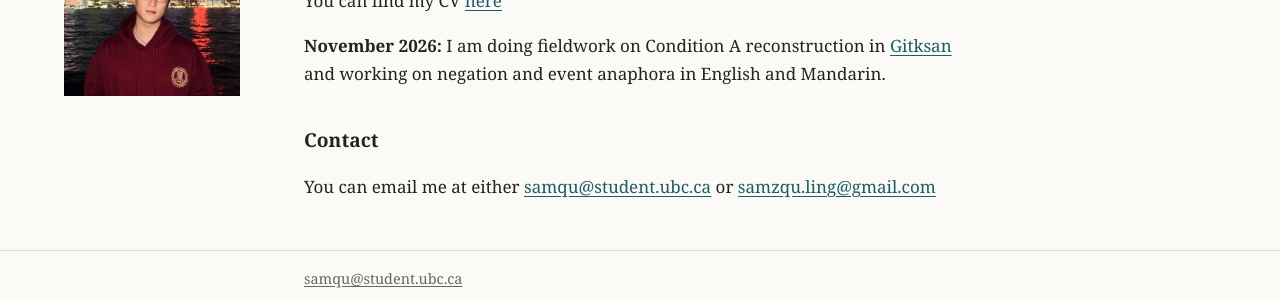
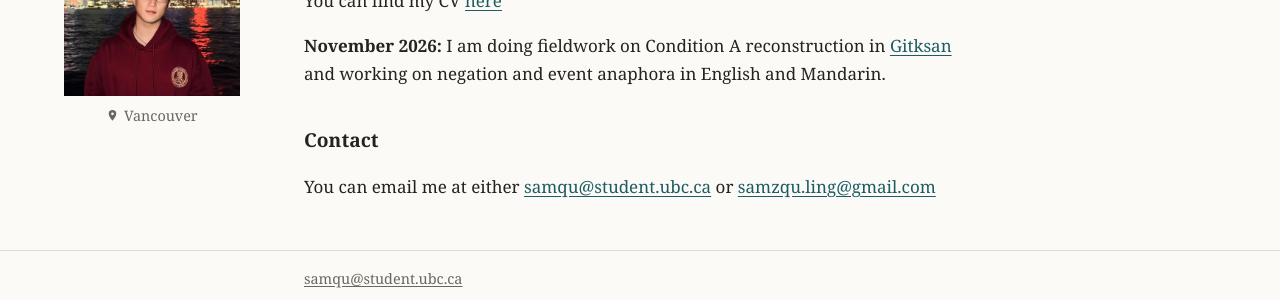
Before and after one commit to sam-z-qu/sam-z-qu.github.io, a Jekyll site: the page built from index.md, in a window 1280 px wide. Shown: the part 214-514 px from the top of the page. Built offline with Jekyll 4.4.1, drawn with Linux system fonts in a browser that asks for light colours.

Commit message:
Wrap site photo in a div and add location info

```diff
--- a/_layouts/default.html
+++ b/_layouts/default.html
@@ -16,7 +16,7 @@
       {% endfor %}
     </nav>
   </header>
-  {% if site.photo and page.url == "/" %}<img class="site-photo" src="{{ site.photo | relative_url }}" alt="Photo of {{ site.title }}">{% endif %}
+  {% if site.photo and page.url == "/" %}<div class="site-photo"><img src="{{ site.photo | relative_url }}" alt="Photo of {{ site.title }}"><div class="site-location"><svg viewBox="0 0 24 24" aria-hidden="true"><path d="M12 2a7 7 0 0 0-7 7c0 5 7 13 7 13s7-8 7-13a7 7 0 0 0-7-7zm0 9.5a2.5 2.5 0 1 1 0-5 2.5 2.5 0 0 1 0 5z"/></svg>Vancouver</div></div>{% endif %}
   <main>
     {{ content }}
   </main>
```
